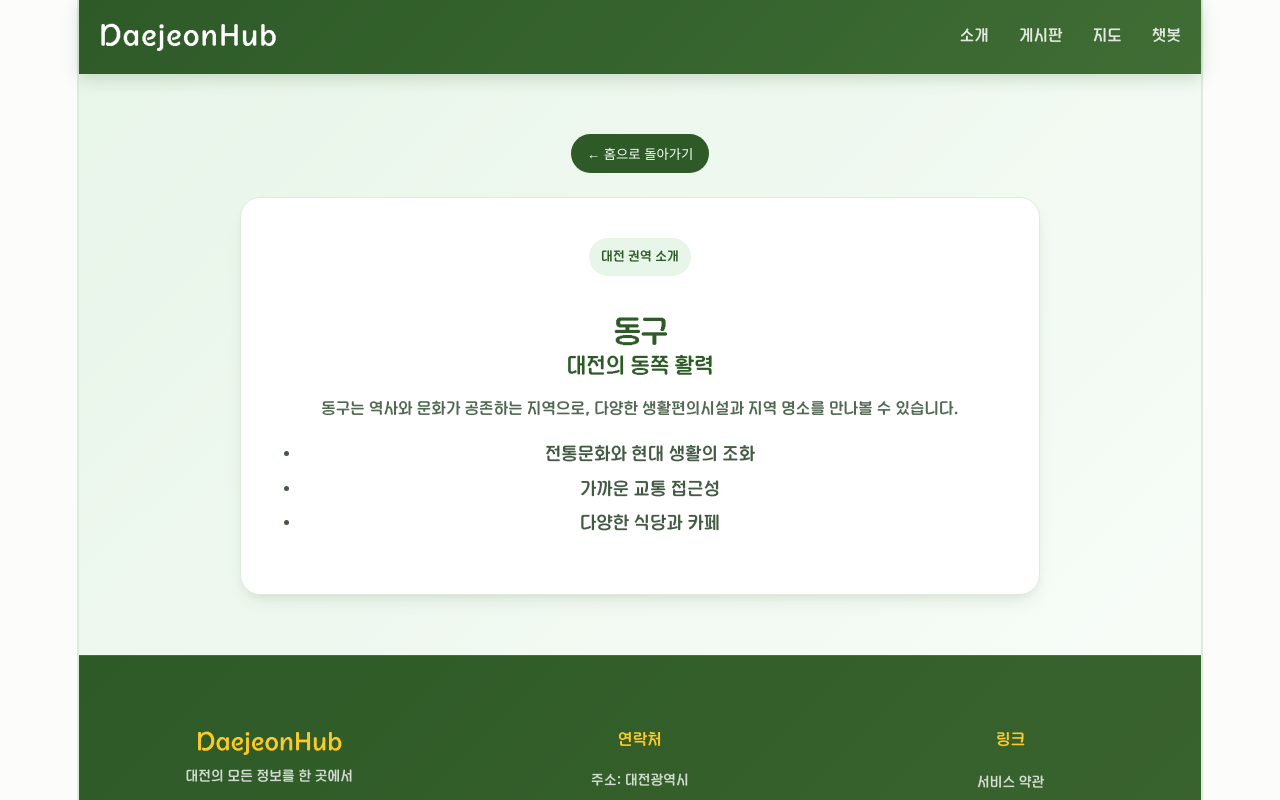
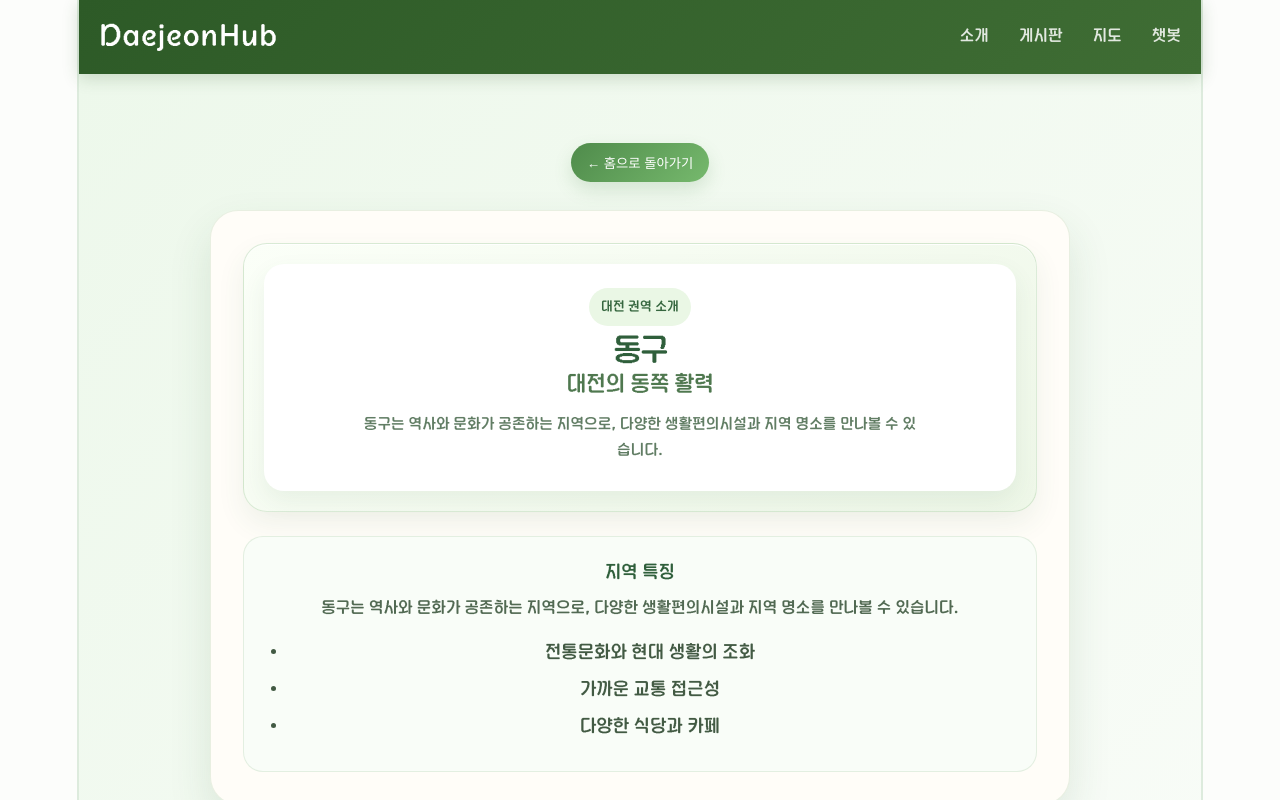
Before and after one commit to dang0321/Daejeonhub, a Vue app: page /region/1 in a window 1280 px wide. Shown: the top 800 px of the page. Built offline with nearby package versions, Linux system fonts and the light colour scheme; no server answers.

Commit message:
홈화면 hero 수정

```diff
--- a/src/views/HomeView.vue
+++ b/src/views/HomeView.vue
@@ -143,10 +143,10 @@ const goToService = (routeName) => {
 
 .hero {
   position: relative;
-  padding: 112px 24px 134px;
+  padding: 112px 24px 150px;
   text-align: center;
   color: #163720;
-  background: #78b96d;
+  background: linear-gradient(135deg, #eaf8e7 0%, #cfecc0 45%, #9ed28a 100%);
   overflow: hidden;
 }
 
@@ -154,16 +154,32 @@ const goToService = (routeName) => {
   content: '';
   position: absolute;
   inset: 0;
+  background: linear-gradient(180deg, rgba(255,255,255,0.12) 0%, rgba(255,255,255,0) 100%);
   pointer-events: none;
+}
+
+.hero::after {
+  content: '';
+  position: absolute;
+  left: -5%;
+  right: -5%;
+  bottom: -2px;
+  height: 90px;
+  background: linear-gradient(180deg, rgba(255,255,255,0) 0%, rgba(255,255,255,0.82) 100%);
+  border-radius: 50% 50% 0 0 / 100% 100% 0 0;
+  transform: translateY(40px);
 }
 
 .hero-content {
   position: relative;
+  z-index: 1;
   max-width: 760px;
   margin: 0 auto;
   padding: 50px;
   border-radius: 30px;
   background: rgba(255, 255, 255, 0.3);
+  backdrop-filter: blur(8px);
+  box-shadow: 0 18px 42px rgba(84, 122, 76, 0.16);
   animation: fadeUp 0.8s ease both;
 }
 
--- a/src/views/RegionView.vue
+++ b/src/views/RegionView.vue
@@ -51,14 +51,24 @@ const goBack = () => {
       <button class="back-btn" type="button" @click="goBack">← 홈으로 돌아가기</button>
 
       <section class="region-card">
+        <div class="photo-frame">
+          <div class="photo-content">
             <p class="badge">대전 권역 소개</p>
             <h1>{{ currentRegion.name }}</h1>
             <h2>{{ currentRegion.title }}</h2>
-        <p class="description">{{ currentRegion.description }}</p>
+            <p class="summary">{{ currentRegion.description }}</p>
+          </div>
+        </div>
 
+        <div class="detail-box">
+          <h3>지역 특징</h3>
+          <p class="description">
+            {{ currentRegion.description }}
+          </p>
           <ul>
             <li v-for="item in currentRegion.highlights" :key="item">{{ item }}</li>
           </ul>
+        </div>
       </section>
     </div>
   </div>
@@ -66,69 +76,150 @@ const goBack = () => {
 
 <style scoped>
 .region-view {
-  min-height: 70vh;
-  background: linear-gradient(135deg, var(--main) 0%, #f7fcf7 100%);
-  padding: 60px 20px;
+  min-height: 100vh;
+  display: flex;
+  align-items: center;
+  justify-content: center;
+  background: linear-gradient(135deg, #edf8eb 0%, #f8fcf7 100%);
+  padding: 64px 20px;
 }
 
 .container {
-  max-width: 800px;
+  width: 100%;
+  max-width: 860px;
   margin: 0 auto;
 }
 
 .back-btn {
   border: none;
-  background: var(--sub);
+  background: linear-gradient(135deg, #4f8b4b, #76b96d);
   color: white;
   padding: 10px 16px;
   border-radius: 999px;
   cursor: pointer;
+  margin-bottom: 28px;
+  box-shadow: 0 8px 18px rgba(79, 139, 75, 0.18);
+}
+
+.region-card {
+  background: #fffdf8;
+  border-radius: 28px;
+  padding: 32px;
+  box-shadow: 0 20px 44px rgba(45, 92, 47, 0.12);
+  border: 1px solid rgba(111, 169, 104, 0.16);
+  animation: cardEnter 0.8s ease-out both;
+}
+
+.photo-frame {
+  background: linear-gradient(145deg, #fbfff8, #eef7e8);
+  border: 1px solid rgba(111, 169, 104, 0.22);
+  border-radius: 24px;
+  padding: 20px;
+  box-shadow: inset 0 1px 0 rgba(255,255,255,0.9), 0 12px 28px rgba(57, 108, 64, 0.08);
   margin-bottom: 24px;
 }
 
-.region-card {
-  background: white;
+.photo-content {
+  background: #ffffff;
   border-radius: 20px;
-  padding: 40px;
-  box-shadow: var(--shadow);
-  border: 1px solid var(--border);
+  padding: 24px 24px 28px;
+  box-shadow: 0 10px 24px rgba(57, 108, 64, 0.08);
+  text-align: center;
 }
 
 .badge {
   display: inline-block;
-  background: var(--main);
-  color: var(--sub);
+  background: #eaf7e5;
+  color: #35663e;
   padding: 6px 12px;
   border-radius: 999px;
   font-size: 13px;
   margin-bottom: 12px;
+  font-weight: 600;
 }
 
 h1 {
   font-size: 32px;
-  margin-bottom: 8px;
-  color: var(--sub);
+  margin: 0 0 8px;
+  color: #2f5f3b;
 }
 
 h2 {
   font-size: 22px;
-  color: var(--sub);
-  margin-bottom: 16px;
+  color: #4f784f;
+  margin: 0 0 14px;
+}
+
+.summary {
+  font-size: 15px;
+  line-height: 1.7;
+  color: #617d64;
+  margin: 0 auto;
+  max-width: 560px;
+}
+
+.detail-box {
+  background: #f9fdf8;
+  border-radius: 20px;
+  padding: 22px 24px;
+  border: 1px solid rgba(111, 169, 104, 0.16);
+}
+
+.detail-box h3 {
+  font-size: 18px;
+  color: #2f5f3b;
+  margin: 0 0 10px;
 }
 
 .description {
   font-size: 16px;
   line-height: 1.7;
   color: #516952;
-  margin-bottom: 16px;
+  margin: 0 0 16px;
 }
 
 ul {
   padding-left: 20px;
   color: #425a43;
+  margin: 0;
 }
 
 li {
   margin-bottom: 8px;
+  line-height: 1.6;
+}
+
+@keyframes cardEnter {
+  from {
+    opacity: 0;
+    transform: translateY(18px) scale(0.98);
+  }
+  to {
+    opacity: 1;
+    transform: translateY(0) scale(1);
+  }
+}
+
+@media (max-width: 768px) {
+  .region-view {
+    padding: 48px 16px;
+  }
+
+  .region-card {
+    padding: 22px;
+  }
+
+  .photo-frame {
+    padding: 16px;
+    margin-bottom: 20px;
+  }
+
+  .photo-content {
+    padding: 20px 18px 22px;
+  }
+
+  .detail-box {
+    padding: 18px 20px;
+  }
 }
 </style>
```
Lines whose indentation alone changed are shown as unchanged.
